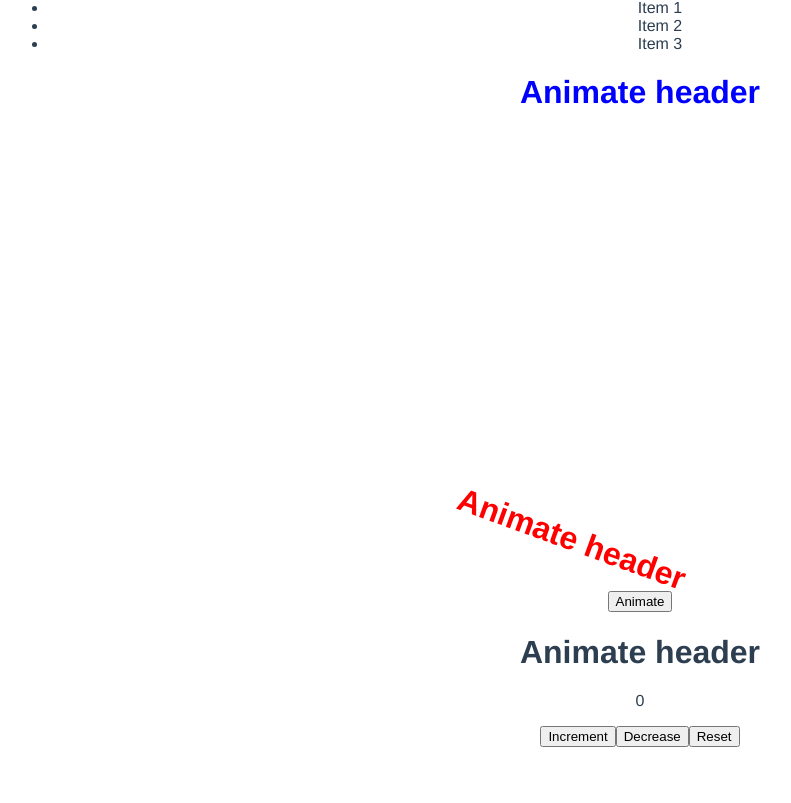
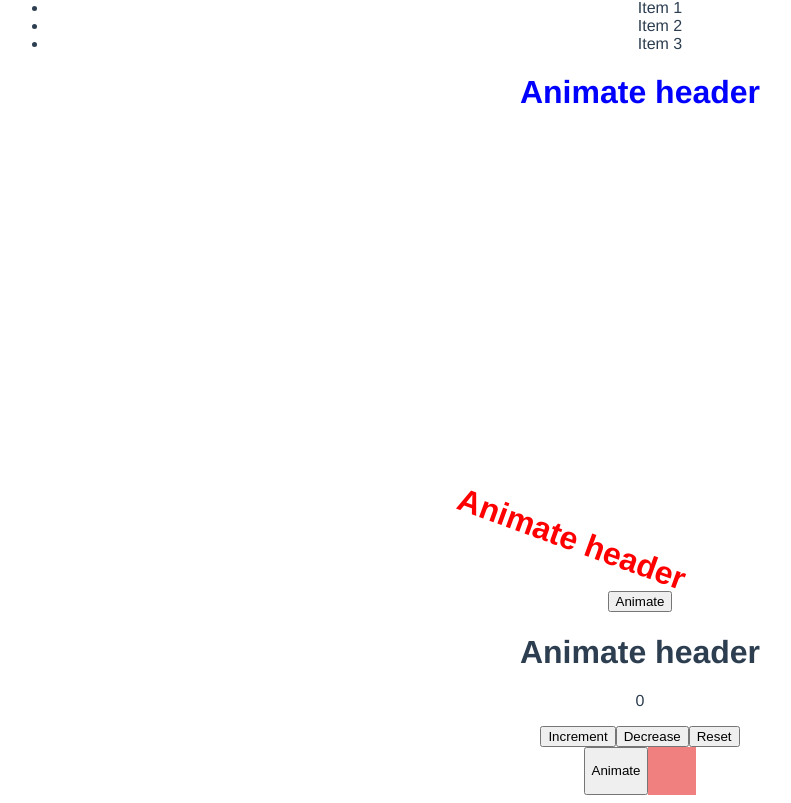
Before and after one commit to Liam-hi/vue-playground, a Vue app: page / in a window 1280 px wide. Shown: the part 756-1559 px from the top of the page, without its empty margins (0-791 px from the left). Before the commit the page ends 1529 px from the top, so only its background shows below. Built offline with nearby package versions, Linux system fonts and the light colour scheme.

Commit message:
Script setup

```diff
--- a/src/App.vue
+++ b/src/App.vue
@@ -13,6 +13,7 @@
   <ScrollTriggerAnimation />
   <AnimateToggle />
   <ScriptSetup />
+  <ScriptSetupGSAP />
 </template>
 
 <script>
@@ -27,6 +28,7 @@ import AnimateHeader from './components/AnimateHeader.vue'
 import ScrollTriggerAnimation from './components/ScrollTriggerAnimation.vue'
 import AnimateToggle from './components/AnimateToggle.vue'
 import ScriptSetup from './components/ScriptSetup.vue'
+import ScriptSetupGSAP from './components/ScriptSetupGSAP.vue'
 
 export default {
   name: 'App',
@@ -41,7 +43,8 @@ export default {
     AnimateHeader,
     ScrollTriggerAnimation,
     AnimateToggle,
-    ScriptSetup
+    ScriptSetup,
+    ScriptSetupGSAP
   },
   data() {
     return {
--- a/src/components/AnimateToggle.vue
+++ b/src/components/AnimateToggle.vue
@@ -33,11 +33,6 @@ export default {
         }
 
         this.$refs.clickEvent.addEventListener("click", menu);
-
-
-
-
-
     }
 }
 </script>
--- /dev/null
+++ b/src/components/ScriptSetupGSAP.vue
@@ -0,0 +1,51 @@
+<template>
+    <div class="container">
+        <button ref="button">Animate</button>
+        <br>
+        <div class="square" ref="box">
+
+        </div>
+    </div>
+</template>
+
+<script setup>
+import { onMounted, ref } from "vue";
+import { gsap } from "gsap";
+
+const box = ref();
+const button = ref();
+const tl = gsap.timeline();
+
+onMounted(() => {
+    tl.to(box.value, {
+        rotate: 20,
+        x:50,
+        color: "red",
+        duration: 2
+    });
+
+    tl.reverse();
+
+    function menu() {
+        tl.reversed(!tl.reversed());
+    }
+
+    button.value.addEventListener("click", menu);
+});
+
+</script>
+
+
+<style>
+.container {
+    height: 100%;
+    width: 100%;
+    display: flex;
+    justify-content: center;
+}
+.square {
+    height: 48px;
+    width: 48px;
+    background: lightcoral;
+}
+</style>
```
